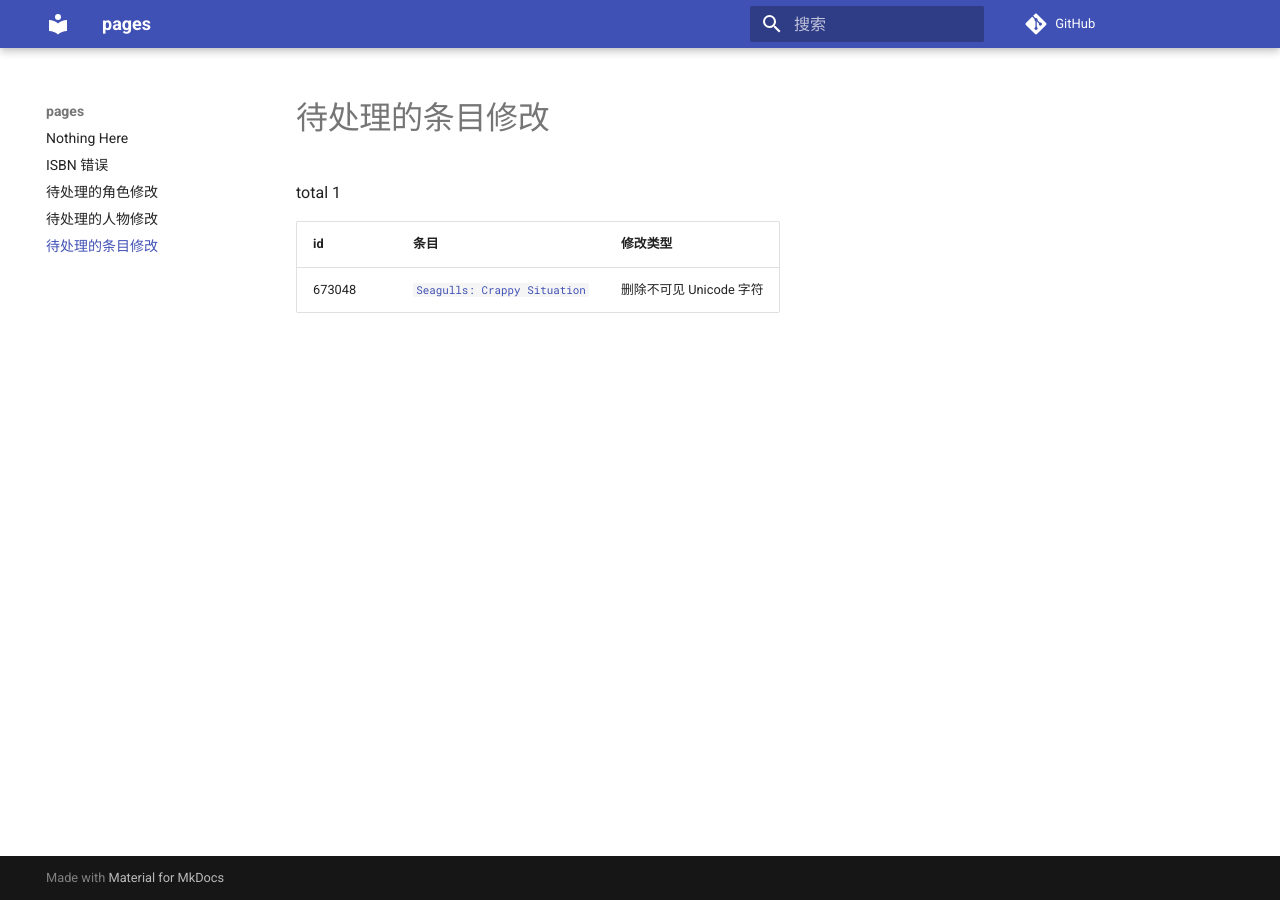
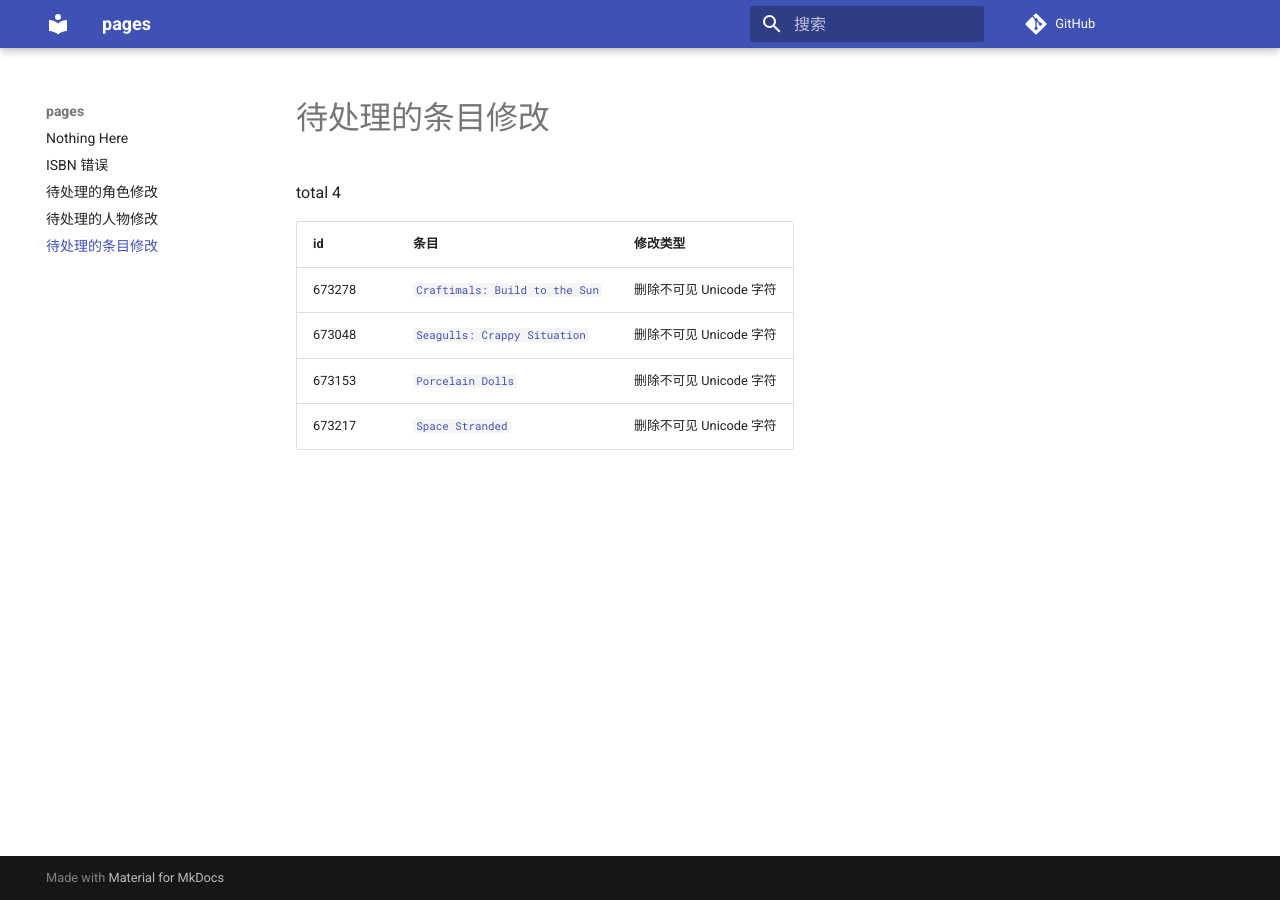
Before and after one commit to trim21/bangumi-pages, an MkDocs documentation site: the page built from docs/pending-subject-changes.md, in a window 1280 px wide. Built offline with MkDocs 1.6.1 and Material for MkDocs 9.7.7, drawn with Linux system fonts in a browser that asks for light colours; comment, search, counter and statistics services are not loaded.

Commit message:
update pending-changes.md

```diff
--- a/docs/pending-subject-changes.md
+++ b/docs/pending-subject-changes.md
@@ -1,7 +1,10 @@
 # 待处理的条目修改
 
-total 1
+total 4
 
 | id | 条目 | 修改类型 |
 | --- | --- | --- |
+| 673278 | [`Craftimals: Build to the Sun`](https://bgm.tv/subject/673278) | 删除不可见 Unicode 字符 |
 | 673048 | [`Seagulls: Crappy Situation`](https://bgm.tv/subject/673048) | 删除不可见 Unicode 字符 |
+| 673153 | [`Porcelain Dolls`](https://bgm.tv/subject/673153) | 删除不可见 Unicode 字符 |
+| 673217 | [`Space Stranded`](https://bgm.tv/subject/673217) | 删除不可见 Unicode 字符 |
```
